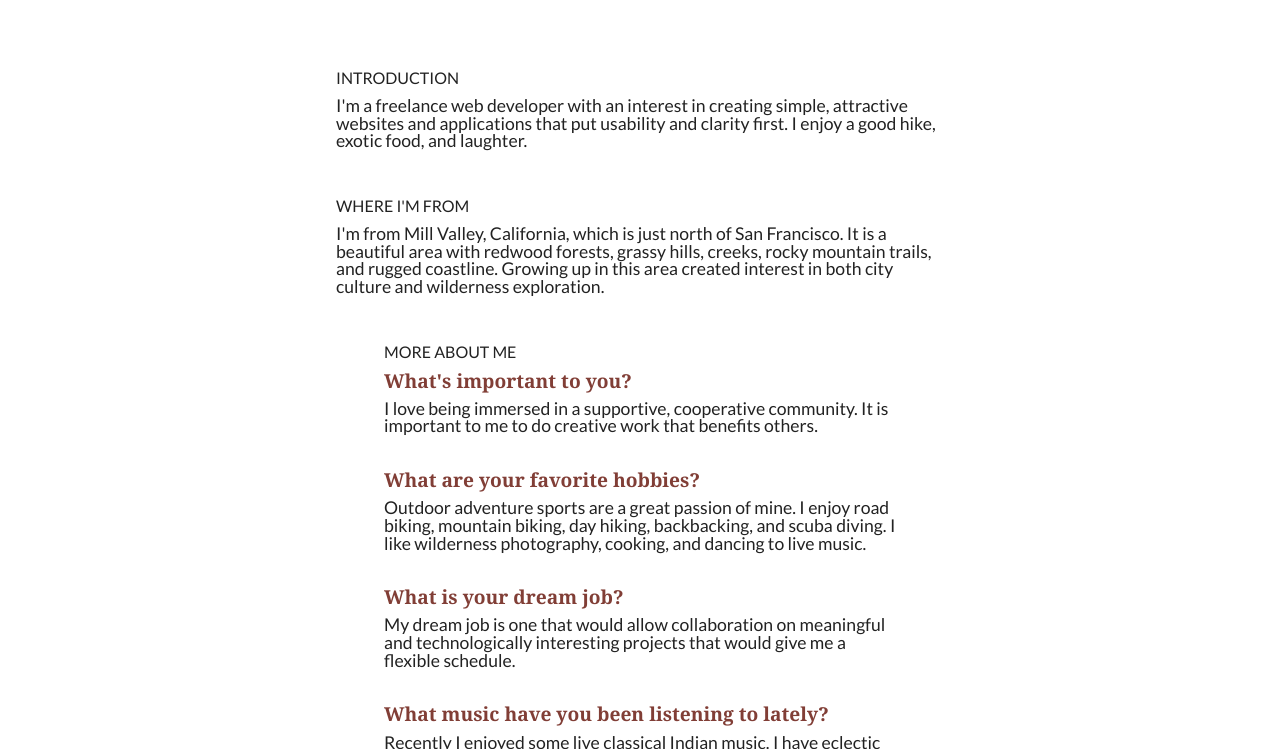
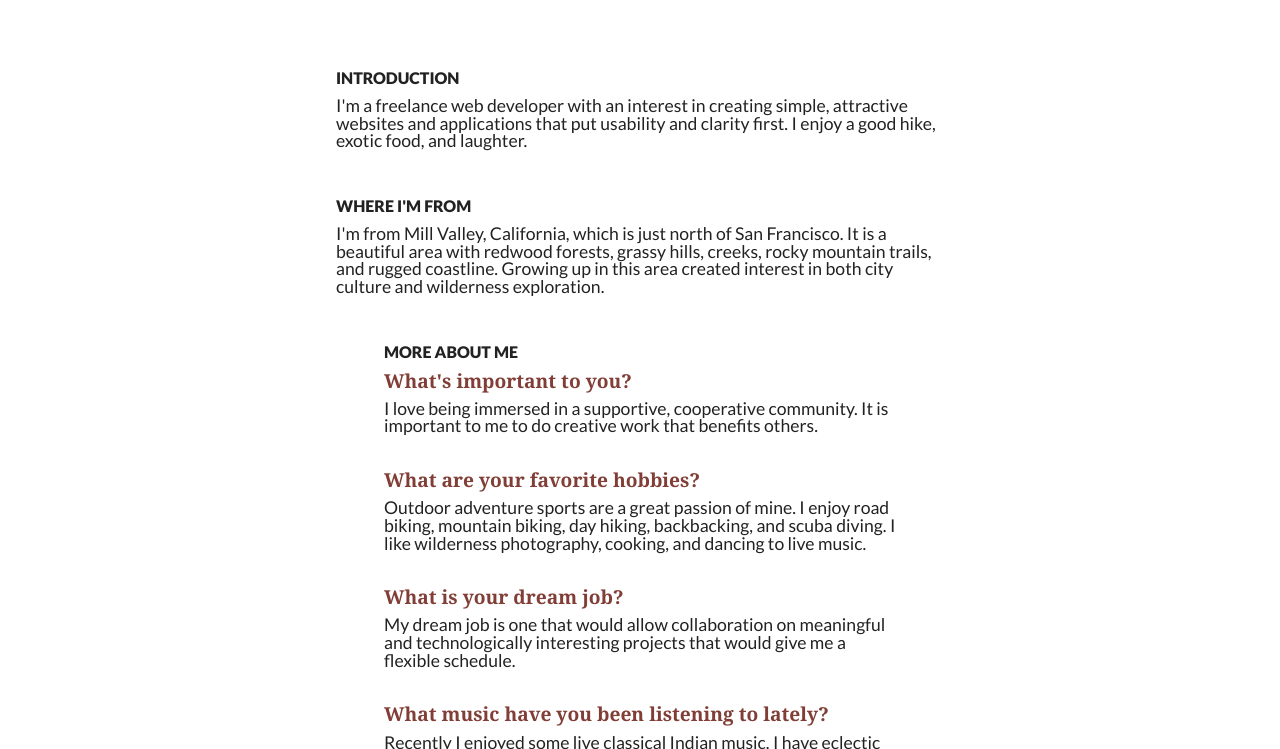
Before and after one commit to jmpainter/about-me, a plain HTML site: page index.html in a window 1280 px wide. Shown: the part 351-1100 px from the top of the page. Drawn offline with Linux system fonts and the light colour scheme.

Commit message:
Udated font weights

```diff
--- a/index.html
+++ b/index.html
@@ -4,8 +4,7 @@
 	<meta charset="UTF-8">
 	<title>About Me</title>
 	<link rel="stylesheet" href="style.css">
-	<link href='http://fonts.googleapis.com/css?family=Lato' rel='stylesheet' type='text/css'>
-</head>
+	<link href='http://fonts.googleapis.com/css?family=Lato:400,900' rel='stylesheet' type='text/css'></head>
 <body>
 	<header class="masthead">
 		<p class="masthead-intro">Hi, I'm</p>
--- a/style.css
+++ b/style.css
@@ -53,10 +53,12 @@ body {
 	color: #222222;
 	font-size: 1em;
 	font-family: Lato, "Helvetica Neue", sans-serif;
+	font-weight: 400;
 	-webkit-font-smoothing: antialiased;
 }
 h1 {
 	margin-bottom: .7em;
+	font-weight: 900;
 }
 h2 {
 	font-size: 1.3em;
@@ -85,6 +87,7 @@ p {
 	font-size: 3.3em;
 	letter-spacing: -0.03em;
 	line-height: 1.1em;
+	font-weight: 400;
 }
 .masthead {
 	background-image: url(http://oi58.tinypic.com/280un3a.jpg);
```
